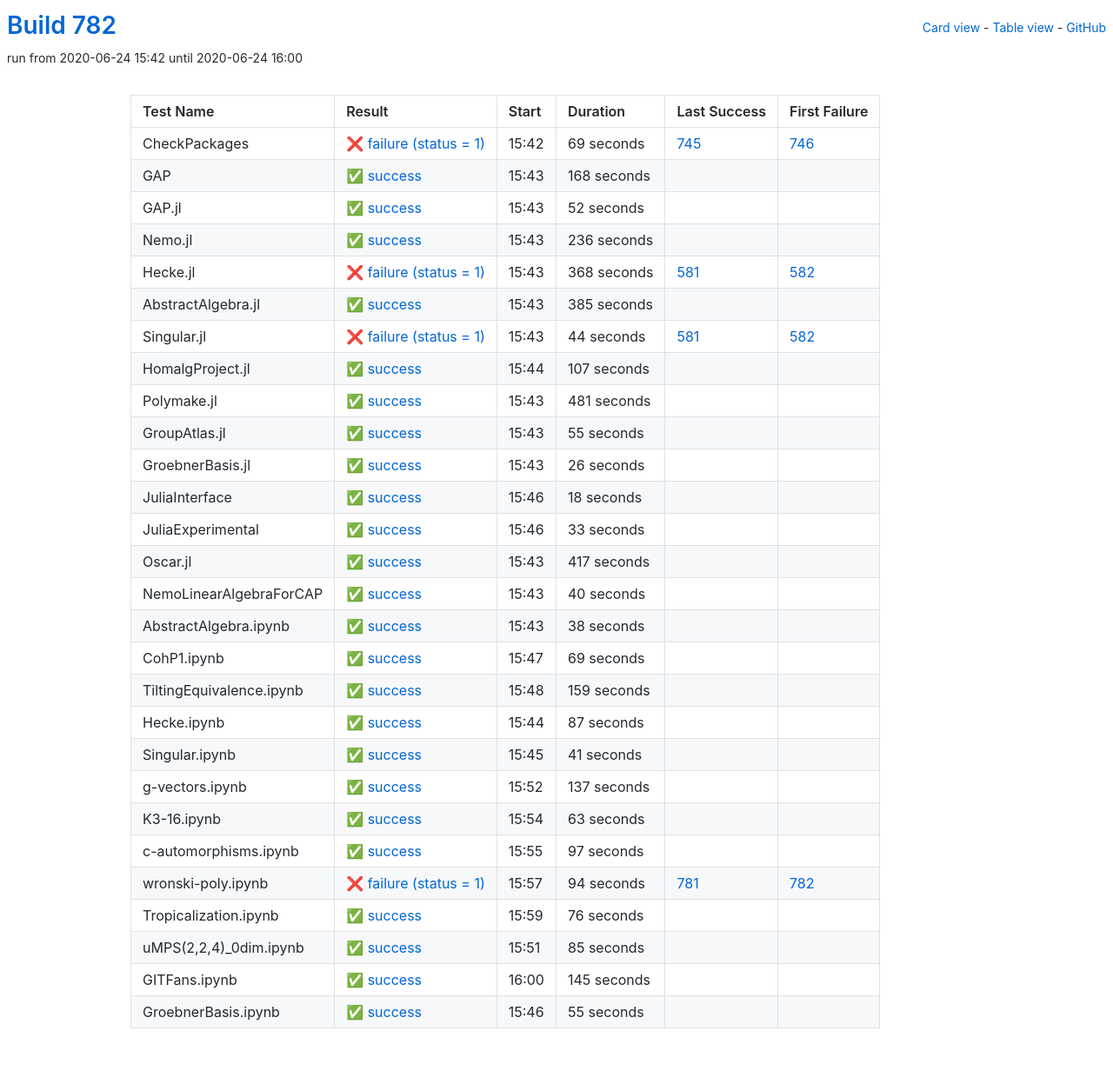
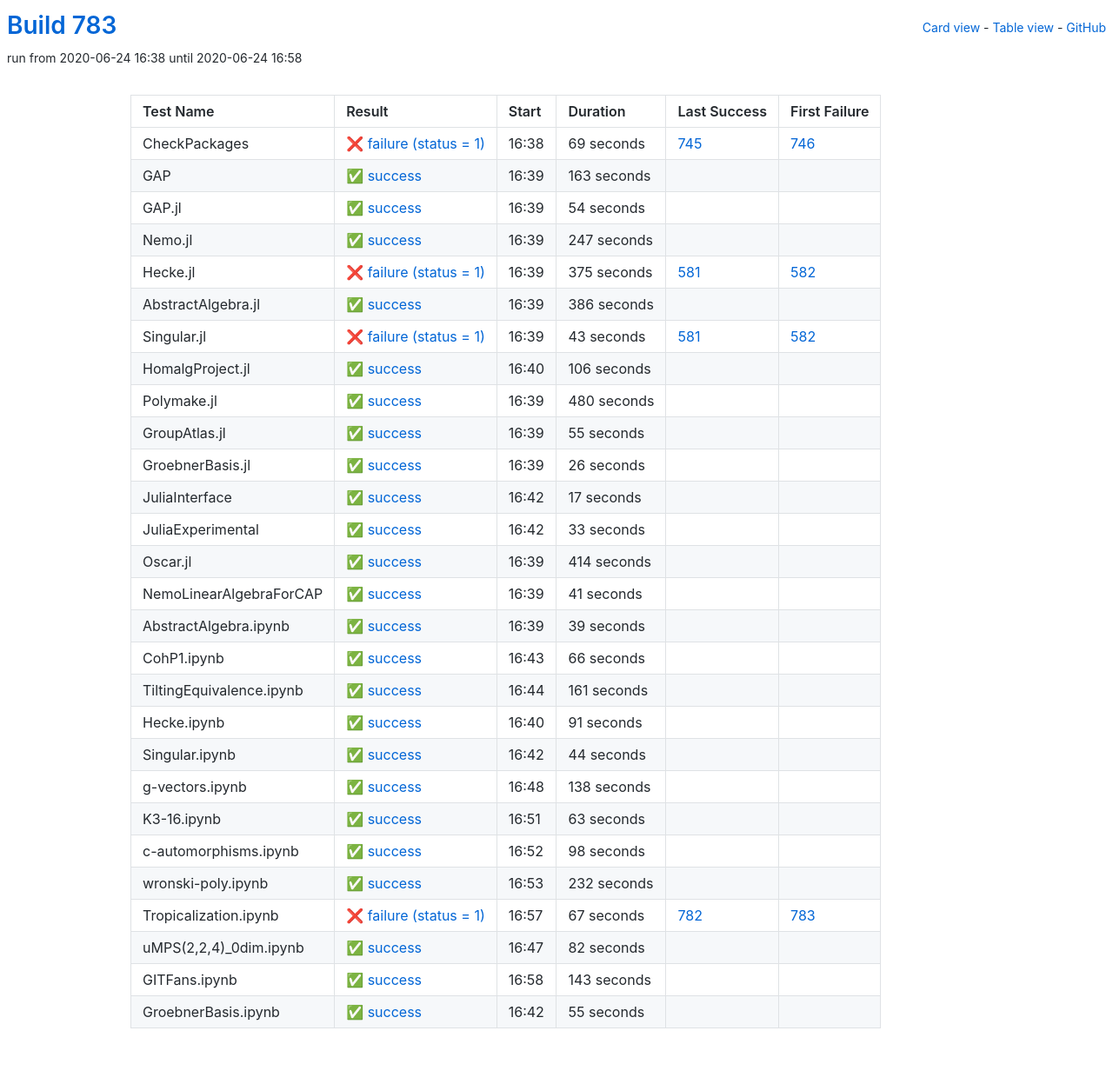
Before and after one commit to oscar-system/oscar-ci-status-1.4, a Jekyll site: the page built from table.html, in a window 1280 px wide. Shown: the whole page at 87% size. Built offline with Jekyll 4.4.1, drawn with Linux system fonts in a browser that asks for light colours.

Commit message:
Build #783

```diff
--- a/_data/ci.yml
+++ b/_data/ci.yml
@@ -1,6 +1,6 @@
 ---
-build: 782
-build_url: https://oscarci.mathematik.uni-kl.de/job/oscar-julia-1.4/782/
+build: 783
+build_url: https://oscarci.mathematik.uni-kl.de/job/oscar-julia-1.4/783/
 job: oscar-julia-1.4
 organization: oscar-system
 repo: oscar-ci-status-1.4
@@ -8,8 +8,8 @@ repourl: https://github.com/oscar-system/oscar-ci-status-1.4
 tests:
 - name: CheckPackages
   id: checkpackages
-  log: https://oscarci.mathematik.uni-kl.de/job/oscar-julia-1.4/782/artifact/logs/build-782/CheckPackages.log
-  start: 2020-06-24 15:42
+  log: https://oscarci.mathematik.uni-kl.de/job/oscar-julia-1.4/783/artifact/logs/build-783/CheckPackages.log
+  start: 2020-06-24 16:38
   success: false
   exitcode: 1
   status: failure
@@ -20,104 +20,104 @@ tests:
   first_failure_url: https://oscarci.mathematik.uni-kl.de/job/oscar-julia-1.4/746/
 - name: GAP
   id: gap
-  log: https://oscarci.mathematik.uni-kl.de/job/oscar-julia-1.4/782/artifact/logs/build-782/GAP.log
-  start: 2020-06-24 15:43
+  log: https://oscarci.mathematik.uni-kl.de/job/oscar-julia-1.4/783/artifact/logs/build-783/GAP.log
+  start: 2020-06-24 16:39
   success: true
   exitcode: 0
   status: success
-  duration: 168
+  duration: 163
   last_success: false
   last_success_url:
   first_failure: false
   first_failure_url:
 - name: GAP.jl
   id: gap-jl
-  log: https://oscarci.mathematik.uni-kl.de/job/oscar-julia-1.4/782/artifact/logs/build-782/GAP.jl.log
-  start: 2020-06-24 15:43
+  log: https://oscarci.mathematik.uni-kl.de/job/oscar-julia-1.4/783/artifact/logs/build-783/GAP.jl.log
+  start: 2020-06-24 16:39
   success: true
   exitcode: 0
   status: success
-  duration: 52
+  duration: 54
   last_success: false
   last_success_url:
   first_failure: false
   first_failure_url:
 - name: Nemo.jl
   id: nemo-jl
-  log: https://oscarci.mathematik.uni-kl.de/job/oscar-julia-1.4/782/artifact/logs/build-782/Nemo.jl.log
-  start: 2020-06-24 15:43
+  log: https://oscarci.mathematik.uni-kl.de/job/oscar-julia-1.4/783/artifact/logs/build-783/Nemo.jl.log
+  start: 2020-06-24 16:39
   success: true
   exitcode: 0
   status: success
-  duration: 236
+  duration: 247
   last_success: false
   last_success_url:
   first_failure: false
   first_failure_url:
 - name: Hecke.jl
   id: hecke-jl
-  log: https://oscarci.mathematik.uni-kl.de/job/oscar-julia-1.4/782/artifact/logs/build-782/Hecke.jl.log
-  start: 2020-06-24 15:43
+  log: https://oscarci.mathematik.uni-kl.de/job/oscar-julia-1.4/783/artifact/logs/build-783/Hecke.jl.log
+  start: 2020-06-24 16:39
   success: false
   exitcode: 1
   status: failure
-  duration: 368
+  duration: 375
   last_success: 581
   last_success_url: https://oscarci.mathematik.uni-kl.de/job/oscar-julia-1.4/581/
   first_failure: 582
   first_failure_url: https://oscarci.mathematik.uni-kl.de/job/oscar-julia-1.4/582/
 - name: AbstractAlgebra.jl
   id: abstractalgebra-jl
-  log: https://oscarci.mathematik.uni-kl.de/job/oscar-julia-1.4/782/artifact/logs/build-782/AbstractAlgebra.jl.log
-  start: 2020-06-24 15:43
+  log: https://oscarci.mathematik.uni-kl.de/job/oscar-julia-1.4/783/artifact/logs/build-783/AbstractAlgebra.jl.log
+  start: 2020-06-24 16:39
   success: true
   exitcode: 0
   status: success
-  duration: 385
+  duration: 386
   last_success: false
   last_success_url:
   first_failure: false
   first_failure_url:
 - name: Singular.jl
   id: singular-jl
-  log: https://oscarci.mathematik.uni-kl.de/job/oscar-julia-1.4/782/artifact/logs/build-782/Singular.jl.log
-  start: 2020-06-24 15:43
+  log: https://oscarci.mathematik.uni-kl.de/job/oscar-julia-1.4/783/artifact/logs/build-783/Singular.jl.log
+  start: 2020-06-24 16:39
   success: false
   exitcode: 1
   status: failure
-  duration: 44
+  duration: 43
   last_success: 581
   last_success_url: https://oscarci.mathematik.uni-kl.de/job/oscar-julia-1.4/581/
   first_failure: 582
   first_failure_url: https://oscarci.mathematik.uni-kl.de/job/oscar-julia-1.4/582/
 - name: HomalgProject.jl
   id: homalgproject-jl
-  log: https://oscarci.mathematik.uni-kl.de/job/oscar-julia-1.4/782/artifact/logs/build-782/HomalgProject.jl.log
-  start: 2020-06-24 15:44
+  log: https://oscarci.mathematik.uni-kl.de/job/oscar-julia-1.4/783/artifact/logs/build-783/HomalgProject.jl.log
+  start: 2020-06-24 16:40
   success: true
   exitcode: 0
   status: success
-  duration: 107
+  duration: 106
   last_success: false
   last_success_url:
   first_failure: false
   first_failure_url:
 - name: Polymake.jl
   id: polymake-jl
-  log: https://oscarci.mathematik.uni-kl.de/job/oscar-julia-1.4/782/artifact/logs/build-782/Polymake.jl.log
-  start: 2020-06-24 15:43
+  log: https://oscarci.mathematik.uni-kl.de/job/oscar-julia-1.4/783/artifact/logs/build-783/Polymake.jl.log
+  start: 2020-06-24 16:39
   success: true
   exitcode: 0
   status: success
-  duration: 481
+  duration: 480
   last_success: false
   last_success_url:
   first_failure: false
   first_failure_url:
 - name: GroupAtlas.jl
   id: groupatlas-jl
-  log: https://oscarci.mathematik.uni-kl.de/job/oscar-julia-1.4/782/artifact/logs/build-782/GroupAtlas.jl.log
-  start: 2020-06-24 15:43
+  log: https://oscarci.mathematik.uni-kl.de/job/oscar-julia-1.4/783/artifact/logs/build-783/GroupAtlas.jl.log
+  start: 2020-06-24 16:39
   success: true
   exitcode: 0
   status: success
@@ -128,8 +128,8 @@ tests:
   first_failure_url:
 - name: GroebnerBasis.jl
   id: groebnerbasis-jl
-  log: https://oscarci.mathematik.uni-kl.de/job/oscar-julia-1.4/782/artifact/logs/build-782/GroebnerBasis.jl.log
-  start: 2020-06-24 15:43
+  log: https://oscarci.mathematik.uni-kl.de/job/oscar-julia-1.4/783/artifact/logs/build-783/GroebnerBasis.jl.log
+  start: 2020-06-24 16:39
   success: true
   exitcode: 0
   status: success
@@ -140,20 +140,20 @@ tests:
   first_failure_url:
 - name: JuliaInterface
   id: juliainterface
-  log: https://oscarci.mathematik.uni-kl.de/job/oscar-julia-1.4/782/artifact/logs/build-782/JuliaInterface.log
-  start: 2020-06-24 15:46
+  log: https://oscarci.mathematik.uni-kl.de/job/oscar-julia-1.4/783/artifact/logs/build-783/JuliaInterface.log
+  start: 2020-06-24 16:42
   success: true
   exitcode: 0
   status: success
-  duration: 18
+  duration: 17
   last_success: false
   last_success_url:
   first_failure: false
   first_failure_url:
 - name: JuliaExperimental
   id: juliaexperimental
-  log: https://oscarci.mathematik.uni-kl.de/job/oscar-julia-1.4/782/artifact/logs/build-782/JuliaExperimental.log
-  start: 2020-06-24 15:46
+  log: https://oscarci.mathematik.uni-kl.de/job/oscar-julia-1.4/783/artifact/logs/build-783/JuliaExperimental.log
+  start: 2020-06-24 16:42
   success: true
   exitcode: 0
   status: success
@@ -164,80 +164,20 @@ tests:
   first_failure_url:
 - name: Oscar.jl
   id: oscar-jl
-  log: https://oscarci.mathematik.uni-kl.de/job/oscar-julia-1.4/782/artifact/logs/build-782/Oscar.jl.log
-  start: 2020-06-24 15:43
+  log: https://oscarci.mathematik.uni-kl.de/job/oscar-julia-1.4/783/artifact/logs/build-783/Oscar.jl.log
+  start: 2020-06-24 16:39
   success: true
   exitcode: 0
   status: success
-  duration: 417
+  duration: 414
   last_success: false
   last_success_url:
   first_failure: false
   first_failure_url:
 - name: NemoLinearAlgebraForCAP
   id: nemolinearalgebraforcap
-  log: https://oscarci.mathematik.uni-kl.de/job/oscar-julia-1.4/782/artifact/logs/build-782/NemoLinearAlgebraForCAP.log
-  start: 2020-06-24 15:43
-  success: true
-  exitcode: 0
-  status: success
-  duration: 40
-  last_success: false
-  last_success_url:
-  first_failure: false
-  first_failure_url:
-- name: AbstractAlgebra.ipynb
-  id: abstractalgebra-ipynb
-  log: https://oscarci.mathematik.uni-kl.de/job/oscar-julia-1.4/782/artifact/logs/build-782/AbstractAlgebra.ipynb.log
-  start: 2020-06-24 15:43
-  success: true
-  exitcode: 0
-  status: success
-  duration: 38
-  last_success: false
-  last_success_url:
-  first_failure: false
-  first_failure_url:
-- name: CohP1.ipynb
-  id: cohp1-ipynb
-  log: https://oscarci.mathematik.uni-kl.de/job/oscar-julia-1.4/782/artifact/logs/build-782/CohP1.ipynb.log
-  start: 2020-06-24 15:47
-  success: true
-  exitcode: 0
-  status: success
-  duration: 69
-  last_success: false
-  last_success_url:
-  first_failure: false
-  first_failure_url:
-- name: TiltingEquivalence.ipynb
-  id: tiltingequivalence-ipynb
-  log: https://oscarci.mathematik.uni-kl.de/job/oscar-julia-1.4/782/artifact/logs/build-782/TiltingEquivalence.ipynb.log
-  start: 2020-06-24 15:48
-  success: true
-  exitcode: 0
-  status: success
-  duration: 159
-  last_success: false
-  last_success_url:
-  first_failure: false
-  first_failure_url:
-- name: Hecke.ipynb
-  id: hecke-ipynb
-  log: https://oscarci.mathematik.uni-kl.de/job/oscar-julia-1.4/782/artifact/logs/build-782/Hecke.ipynb.log
-  start: 2020-06-24 15:44
-  success: true
-  exitcode: 0
-  status: success
-  duration: 87
-  last_success: false
-  last_success_url:
-  first_failure: false
-  first_failure_url:
-- name: Singular.ipynb
-  id: singular-ipynb
-  log: https://oscarci.mathematik.uni-kl.de/job/oscar-julia-1.4/782/artifact/logs/build-782/Singular.ipynb.log
-  start: 2020-06-24 15:45
+  log: https://oscarci.mathematik.uni-kl.de/job/oscar-julia-1.4/783/artifact/logs/build-783/NemoLinearAlgebraForCAP.log
+  start: 2020-06-24 16:39
   success: true
   exitcode: 0
   status: success
@@ -246,22 +186,82 @@ tests:
   last_success_url:
   first_failure: false
   first_failure_url:
-- name: g-vectors.ipynb
-  id: g-vectors-ipynb
-  log: https://oscarci.mathematik.uni-kl.de/job/oscar-julia-1.4/782/artifact/logs/build-782/g-vectors.ipynb.log
-  start: 2020-06-24 15:52
+- name: AbstractAlgebra.ipynb
+  id: abstractalgebra-ipynb
+  log: https://oscarci.mathematik.uni-kl.de/job/oscar-julia-1.4/783/artifact/logs/build-783/AbstractAlgebra.ipynb.log
+  start: 2020-06-24 16:39
   success: true
   exitcode: 0
   status: success
-  duration: 137
+  duration: 39
+  last_success: false
+  last_success_url:
+  first_failure: false
+  first_failure_url:
+- name: CohP1.ipynb
+  id: cohp1-ipynb
+  log: https://oscarci.mathematik.uni-kl.de/job/oscar-julia-1.4/783/artifact/logs/build-783/CohP1.ipynb.log
+  start: 2020-06-24 16:43
+  success: true
+  exitcode: 0
+  status: success
+  duration: 66
+  last_success: false
+  last_success_url:
+  first_failure: false
+  first_failure_url:
+- name: TiltingEquivalence.ipynb
+  id: tiltingequivalence-ipynb
+  log: https://oscarci.mathematik.uni-kl.de/job/oscar-julia-1.4/783/artifact/logs/build-783/TiltingEquivalence.ipynb.log
+  start: 2020-06-24 16:44
+  success: true
+  exitcode: 0
+  status: success
+  duration: 161
+  last_success: false
+  last_success_url:
+  first_failure: false
+  first_failure_url:
+- name: Hecke.ipynb
+  id: hecke-ipynb
+  log: https://oscarci.mathematik.uni-kl.de/job/oscar-julia-1.4/783/artifact/logs/build-783/Hecke.ipynb.log
+  start: 2020-06-24 16:40
+  success: true
+  exitcode: 0
+  status: success
+  duration: 91
+  last_success: false
+  last_success_url:
+  first_failure: false
+  first_failure_url:
+- name: Singular.ipynb
+  id: singular-ipynb
+  log: https://oscarci.mathematik.uni-kl.de/job/oscar-julia-1.4/783/artifact/logs/build-783/Singular.ipynb.log
+  start: 2020-06-24 16:42
+  success: true
+  exitcode: 0
+  status: success
+  duration: 44
+  last_success: false
+  last_success_url:
+  first_failure: false
+  first_failure_url:
+- name: g-vectors.ipynb
+  id: g-vectors-ipynb
+  log: https://oscarci.mathematik.uni-kl.de/job/oscar-julia-1.4/783/artifact/logs/build-783/g-vectors.ipynb.log
+  start: 2020-06-24 16:48
+  success: true
+  exitcode: 0
+  status: success
+  duration: 138
   last_success: false
   last_success_url:
   first_failure: false
   first_failure_url:
 - name: K3-16.ipynb
   id: k3-16-ipynb
-  log: https://oscarci.mathematik.uni-kl.de/job/oscar-julia-1.4/782/artifact/logs/build-782/K3-16.ipynb.log
-  start: 2020-06-24 15:54
+  log: https://oscarci.mathematik.uni-kl.de/job/oscar-julia-1.4/783/artifact/logs/build-783/K3-16.ipynb.log
+  start: 2020-06-24 16:51
   success: true
   exitcode: 0
   status: success
@@ -272,68 +272,68 @@ tests:
   first_failure_url:
 - name: c-automorphisms.ipynb
   id: c-automorphisms-ipynb
-  log: https://oscarci.mathematik.uni-kl.de/job/oscar-julia-1.4/782/artifact/logs/build-782/c-automorphisms.ipynb.log
-  start: 2020-06-24 15:55
+  log: https://oscarci.mathematik.uni-kl.de/job/oscar-julia-1.4/783/artifact/logs/build-783/c-automorphisms.ipynb.log
+  start: 2020-06-24 16:52
   success: true
   exitcode: 0
   status: success
-  duration: 97
+  duration: 98
   last_success: false
   last_success_url:
   first_failure: false
   first_failure_url:
 - name: wronski-poly.ipynb
   id: wronski-poly-ipynb
-  log: https://oscarci.mathematik.uni-kl.de/job/oscar-julia-1.4/782/artifact/logs/build-782/wronski-poly.ipynb.log
-  start: 2020-06-24 15:57
-  success: false
-  exitcode: 1
-  status: failure
-  duration: 94
-  last_success: 781
-  last_success_url: https://oscarci.mathematik.uni-kl.de/job/oscar-julia-1.4/781/
-  first_failure: 782
-  first_failure_url: https://oscarci.mathematik.uni-kl.de/job/oscar-julia-1.4/782/
-- name: Tropicalization.ipynb
-  id: tropicalization-ipynb
-  log: https://oscarci.mathematik.uni-kl.de/job/oscar-julia-1.4/782/artifact/logs/build-782/Tropicalization.ipynb.log
-  start: 2020-06-24 15:59
+  log: https://oscarci.mathematik.uni-kl.de/job/oscar-julia-1.4/783/artifact/logs/build-783/wronski-poly.ipynb.log
+  start: 2020-06-24 16:53
   success: true
   exitcode: 0
   status: success
-  duration: 76
+  duration: 232
   last_success: false
   last_success_url:
   first_failure: false
   first_failure_url:
+- name: Tropicalization.ipynb
+  id: tropicalization-ipynb
+  log: https://oscarci.mathematik.uni-kl.de/job/oscar-julia-1.4/783/artifact/logs/build-783/Tropicalization.ipynb.log
+  start: 2020-06-24 16:57
+  success: false
+  exitcode: 1
+  status: failure
+  duration: 67
+  last_success: 782
+  last_success_url: https://oscarci.mathematik.uni-kl.de/job/oscar-julia-1.4/782/
+  first_failure: 783
+  first_failure_url: https://oscarci.mathematik.uni-kl.de/job/oscar-julia-1.4/783/
 - name: uMPS(2,2,4)_0dim.ipynb
   id: umps-2-2-4-0dim-ipynb
-  log: https://oscarci.mathematik.uni-kl.de/job/oscar-julia-1.4/782/artifact/logs/build-782/uMPS-2-2-4-_0dim.ipynb.log
-  start: 2020-06-24 15:51
+  log: https://oscarci.mathematik.uni-kl.de/job/oscar-julia-1.4/783/artifact/logs/build-783/uMPS-2-2-4-_0dim.ipynb.log
+  start: 2020-06-24 16:47
   success: true
   exitcode: 0
   status: success
-  duration: 85
+  duration: 82
   last_success: false
   last_success_url:
   first_failure: false
   first_failure_url:
 - name: GITFans.ipynb
   id: gitfans-ipynb
-  log: https://oscarci.mathematik.uni-kl.de/job/oscar-julia-1.4/782/artifact/logs/build-782/GITFans.ipynb.log
-  start: 2020-06-24 16:00
+  log: https://oscarci.mathematik.uni-kl.de/job/oscar-julia-1.4/783/artifact/logs/build-783/GITFans.ipynb.log
+  start: 2020-06-24 16:58
   success: true
   exitcode: 0
   status: success
-  duration: 145
+  duration: 143
   last_success: false
   last_success_url:
   first_failure: false
   first_failure_url:
 - name: GroebnerBasis.ipynb
   id: groebnerbasis-ipynb
-  log: https://oscarci.mathematik.uni-kl.de/job/oscar-julia-1.4/782/artifact/logs/build-782/GroebnerBasis.ipynb.log
-  start: 2020-06-24 15:46
+  log: https://oscarci.mathematik.uni-kl.de/job/oscar-julia-1.4/783/artifact/logs/build-783/GroebnerBasis.ipynb.log
+  start: 2020-06-24 16:42
   success: true
   exitcode: 0
   status: success
```
Also changed, not shown: README.md.
